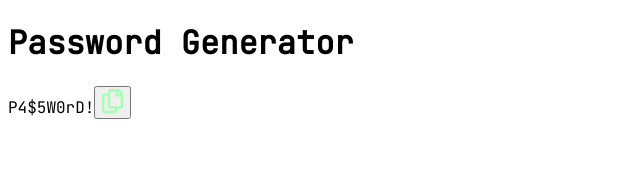
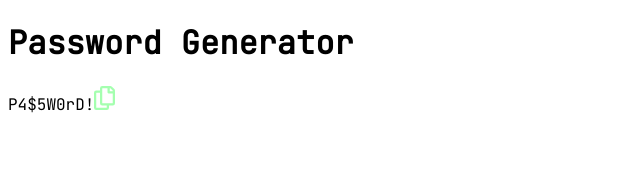
Before and after one commit to spomberg/password-generator, a React (Create React App) app: page / in a window 1280 px wide. Shown: the top 176 px of the page, without its empty margins (0-640 px from the left). Built offline with nearby package versions, Linux system fonts and the light colour scheme.

Commit message:
Import Copy to Clipboard and use it to copy the password

```diff
--- a/src/components/TextField/TextField.jsx
+++ b/src/components/TextField/TextField.jsx
@@ -1,13 +1,18 @@
 import './TextField.scss';
 import CopyIcon from '../../assets/images/icon-copy.svg';
+import CopyToClipboard from 'react-copy-to-clipboard';
 
 export default function TextField(props) {
   return (
     <div className='text-field'>
-       <span>{props.text}</span>
-       <button>
-        <img src={CopyIcon} alt="Copy password" />
-       </button>
+       <span {...props.text === 'P4$5W0rD!' && {className: 'defaultText'} }>{props.text}</span>
+        {props.copied && (<span>COPIED</span>)}
+        <CopyToClipboard
+          onCopy={() => props.setCopied(true)}
+          text={props.text}
+        >
+          <img src={CopyIcon} alt="Copy password" />
+        </CopyToClipboard>
     </div>
   )
 }
```
